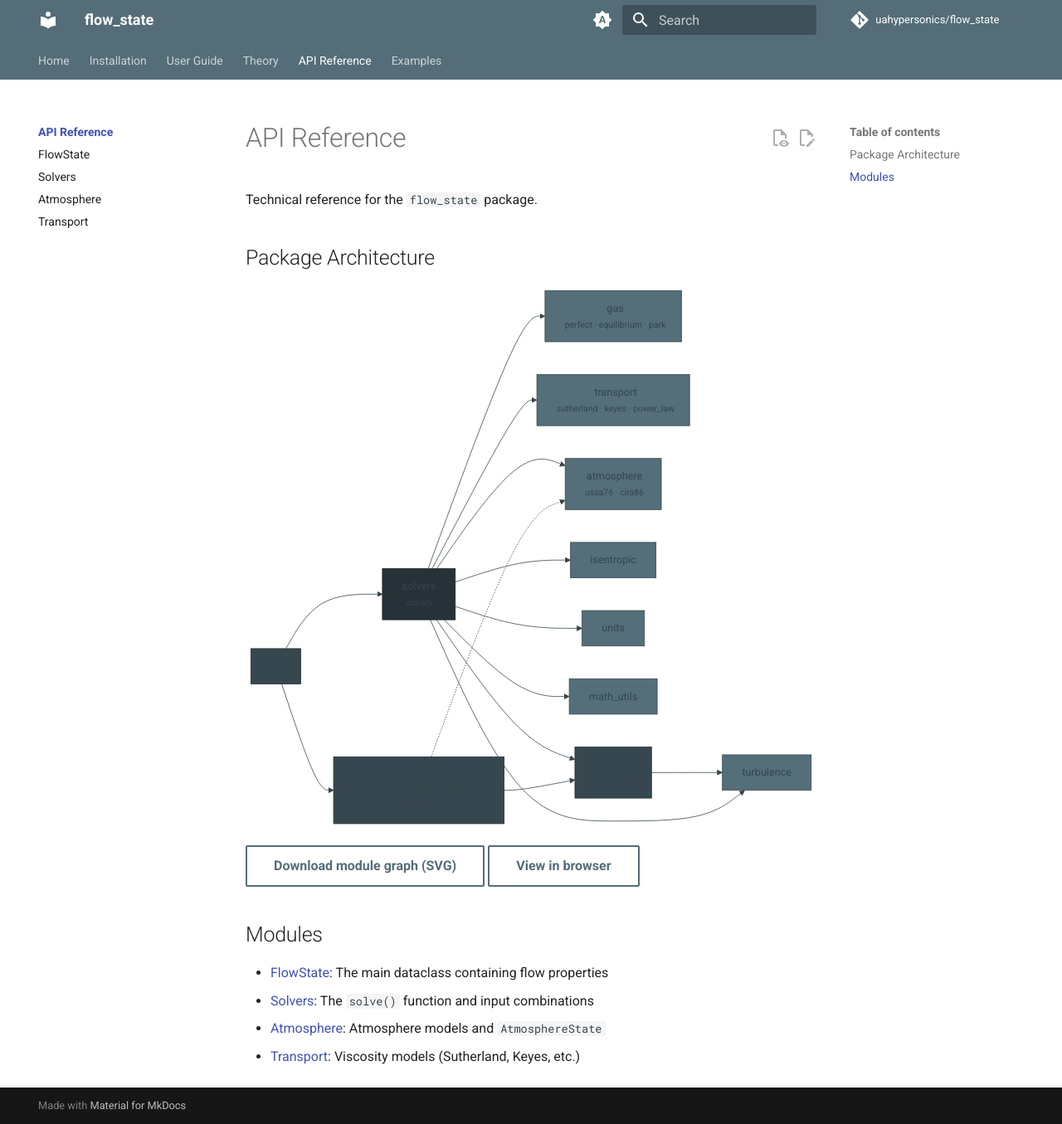
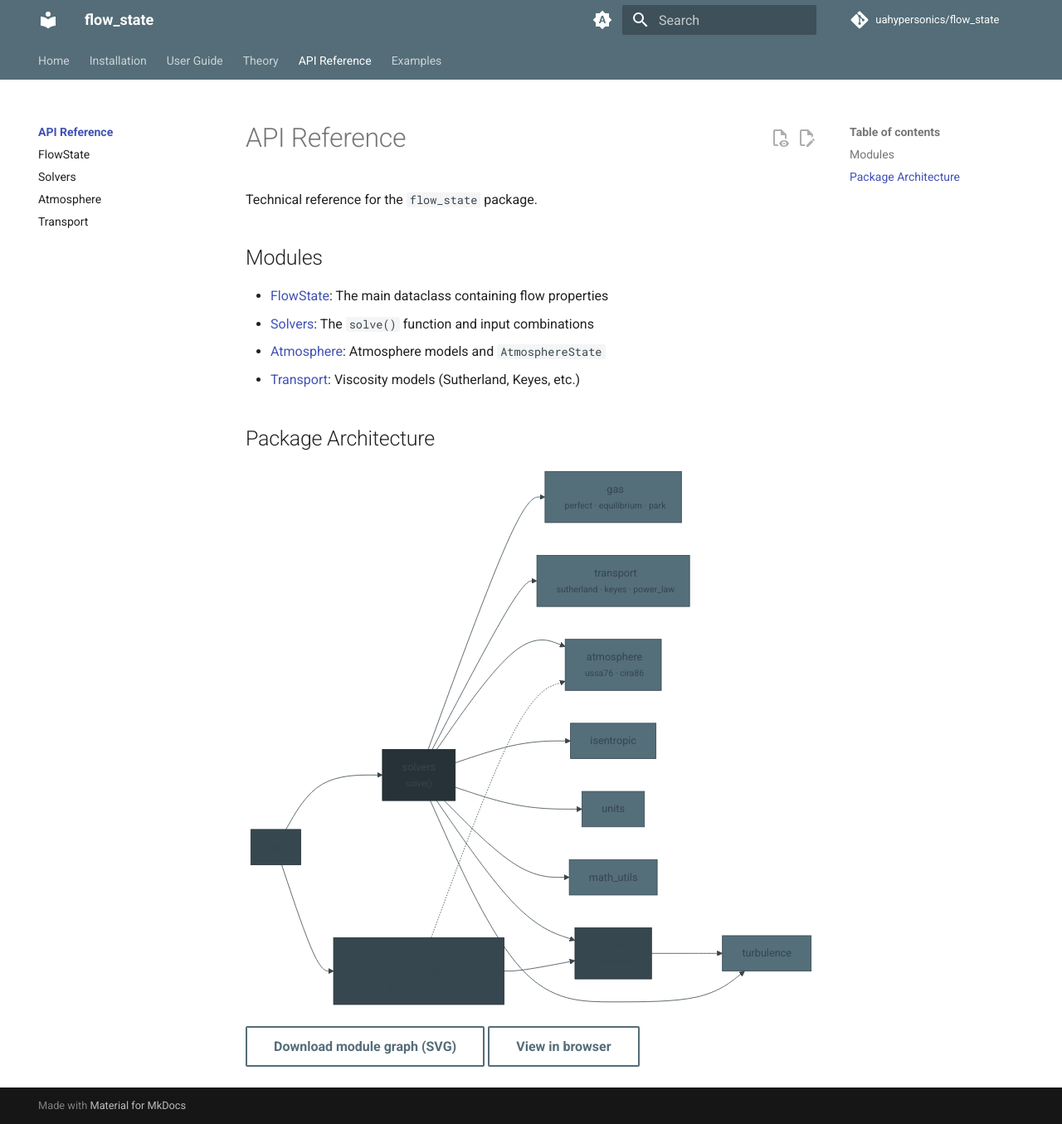
Before and after one commit to uahypersonics/flow_state, an MkDocs documentation site: the page built from docs/api/index.md, in a window 1280 px wide and 1355 px high. Shown: the whole window at 83% size. Built offline with MkDocs 1.6.1 and Material for MkDocs 9.7.7, drawn with Linux system fonts in a browser that asks for light colours; comment, search, counter and statistics services are not loaded; part of the change alters nothing that is shown.

```diff
--- a/docs/api/index.md
+++ b/docs/api/index.md
@@ -1,6 +1,13 @@
 # API Reference
 
 Technical reference for the `flow_state` package.
+
+## Modules
+
+- [FlowState](core.md): The main dataclass containing flow properties
+- [Solvers](solvers.md): The `solve()` function and input combinations
+- [Atmosphere](atmosphere.md): Atmosphere models and `AtmosphereState`
+- [Transport](transport.md): Viscosity models (Sutherland, Keyes, etc.)
 
 ## Package Architecture
 
@@ -53,10 +60,3 @@ graph LR
 
 [Download module graph (SVG)](../assets/deps.svg){ .md-button download="flow_state_deps.svg" }
 [View in browser](../assets/deps.svg){ .md-button target="_blank" }
-
-## Modules
-
-- [FlowState](core.md): The main dataclass containing flow properties
-- [Solvers](solvers.md): The `solve()` function and input combinations
-- [Atmosphere](atmosphere.md): Atmosphere models and `AtmosphereState`
-- [Transport](transport.md): Viscosity models (Sutherland, Keyes, etc.)
```
